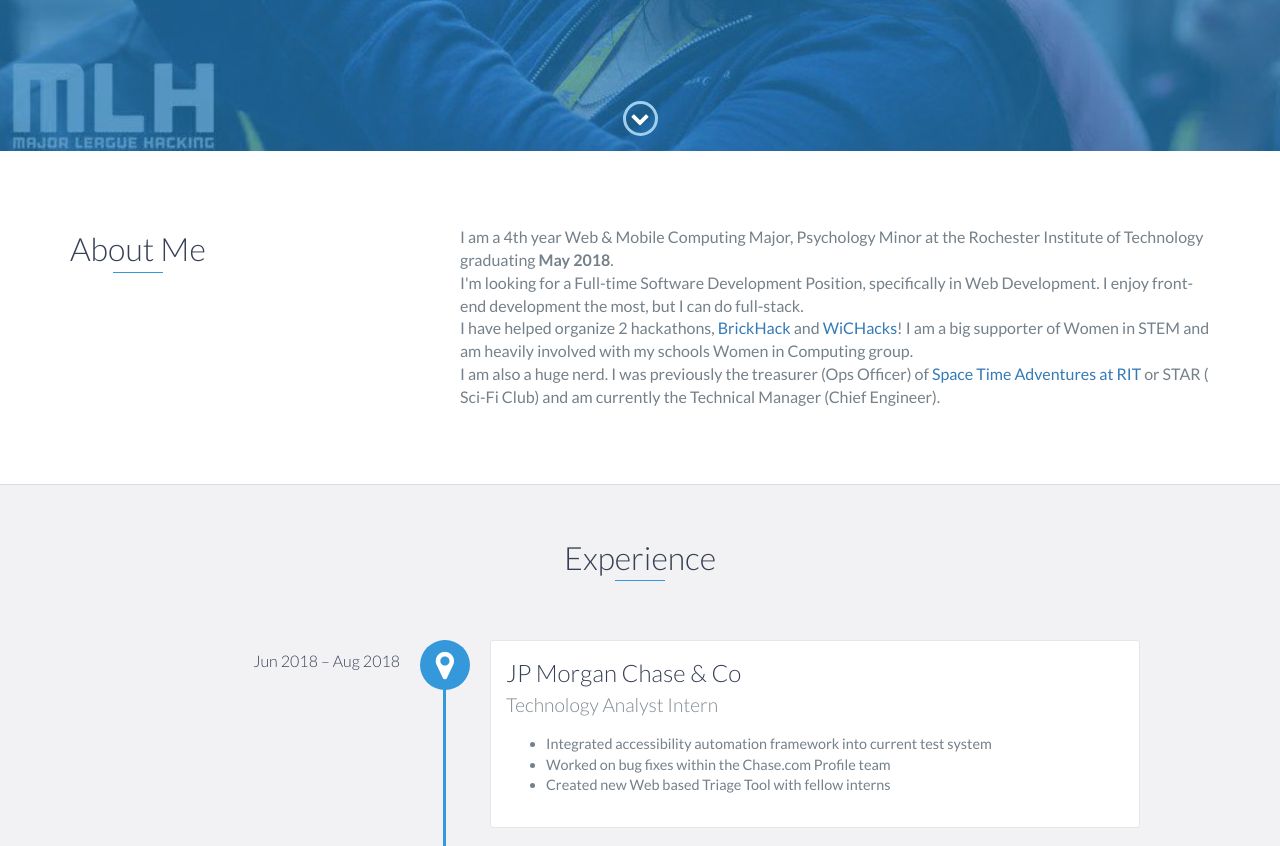
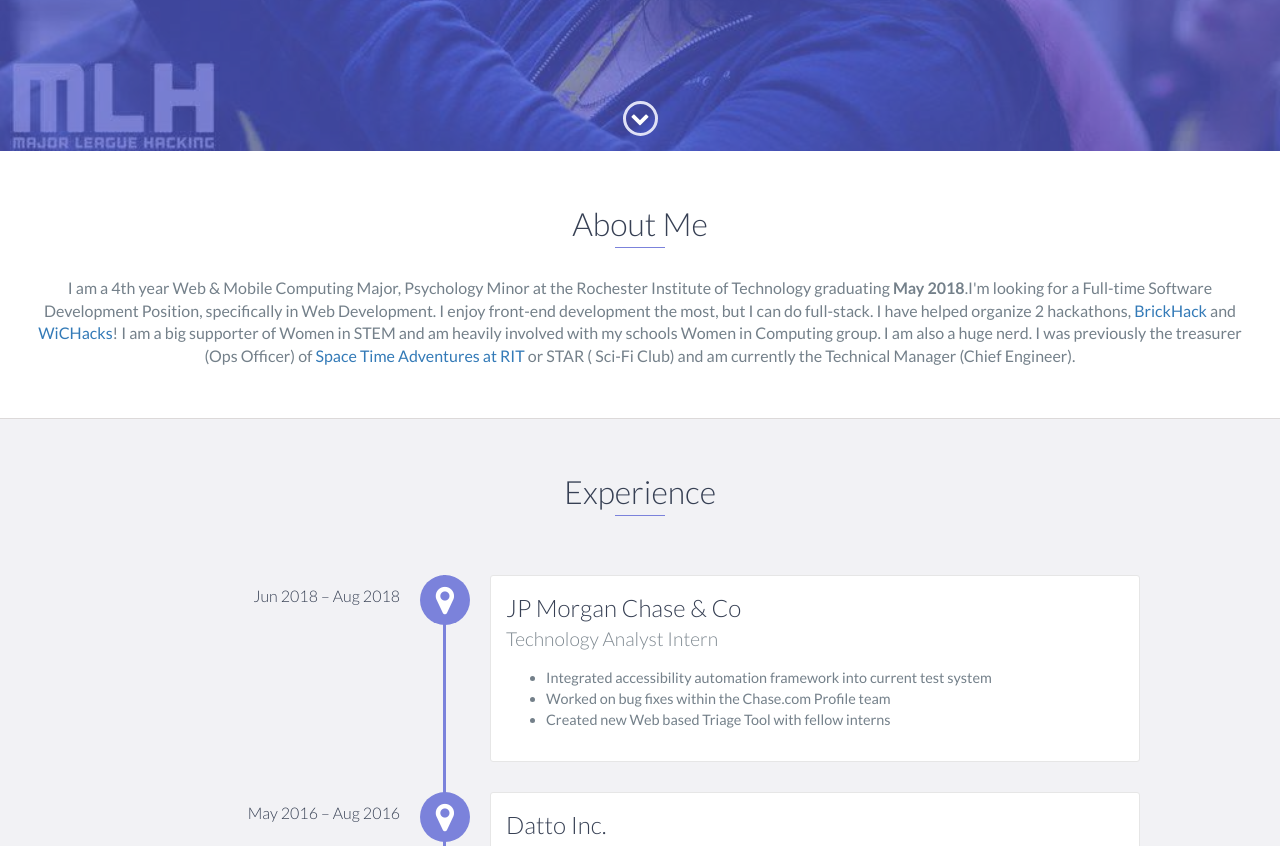
Before and after one commit to noblelady/noblelady.github.io, a website: page index.html in a window 1280 px wide. Shown: the part 649-1495 px from the top of the page. Drawn offline with nearby package versions, Linux system fonts and the light colour scheme.

Commit message:
changed about me layout and main background color

```diff
--- a/index.html
+++ b/index.html
@@ -69,19 +69,13 @@
     <!-- End #lead -->
 
     <div id="about">
-        <div class="container">
-            <div class="row">
-                <div class="col-md-4">
-                    <h2 class="heading">About Me</h2>
-                </div>
-                <div class="col-md-8">
-                    <p>
-                        I am a 4th year Web & Mobile Computing Major, Psychology Minor at the Rochester Institute of Technology graduating <b>May 2018</b>. </br>I'm looking for a Full-time Software Development Position, specifically in Web Development. I enjoy front-end development the most, but I can do full-stack.</br>
-                        I have helped organize 2 hackathons, <a href="https://brickhack.io">BrickHack</a> and <a href="https://wichacks.io">WiCHacks</a>! I am a big supporter of Women in STEM and am heavily involved with my schools Women in Computing group.</br>
-                        I am also a huge nerd. I was previously the treasurer (Ops Officer) of <a href="https://ritstar.com/">Space Time Adventures at RIT</a> or STAR ( Sci-Fi Club) and am currently the Technical Manager (Chief Engineer).
-                    </p>
-                </div>
-            </div>
+        <div>
+            <h2 class="heading">About Me</h2>
+            <p>
+                I am a 4th year Web & Mobile Computing Major, Psychology Minor at the Rochester Institute of Technology graduating <b>May 2018</b>.I'm looking for a Full-time Software Development Position, specifically in Web Development. I enjoy front-end development the most, but I can do full-stack.
+                I have helped organize 2 hackathons, <a href="https://brickhack.io">BrickHack</a> and <a href="https://wichacks.io">WiCHacks</a>! I am a big supporter of Women in STEM and am heavily involved with my schools Women in Computing group.
+                I am also a huge nerd. I was previously the treasurer (Ops Officer) of <a href="https://ritstar.com/">Space Time Adventures at RIT</a> or STAR ( Sci-Fi Club) and am currently the Technical Manager (Chief Engineer).
+            </p>
         </div>
     </div>
     <!-- End #about -->
--- a/scss/styles.scss
+++ b/scss/styles.scss
@@ -34,7 +34,7 @@
 */
 
 // Define base and accent colors
-$base-color: #3498db;
+$base-color: #7b82db;
 $base-color-hover: darken($base-color, 10%);
 
 // Define background colors
@@ -446,7 +446,8 @@
 */
 
 #about {
-    padding: 75px 15px;
+    padding: 50px 15px;
+    text-align: center;
     border-bottom: 1px solid $border;
 
     h2 {
@@ -455,7 +456,7 @@
 
     p {
         color: $text;
-        margin: 0;
+        margin: 0 20px 0 20px;
     }
 }
 
@@ -473,6 +474,7 @@
     h2 {
         color: $heading;
     }
+
 }
 
 #experience-timeline {
```
Also changed, not shown: css/styles.css.
